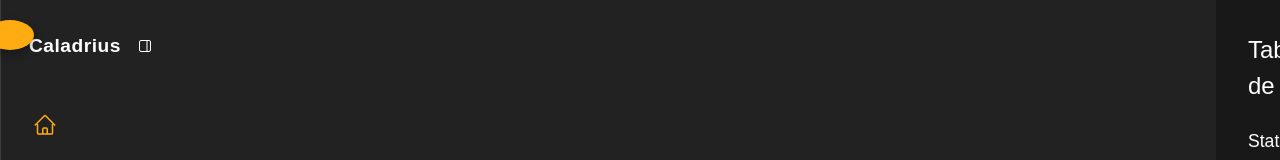
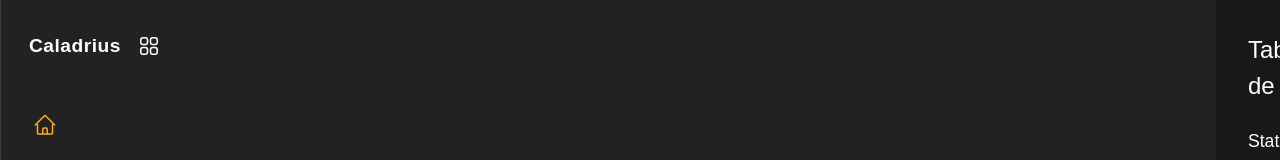
Before and after one commit to caladriusllc-code/caladrius-billeterie, a Nuxt app in the folder billeteriefront/: page /dashboard/profile in a window 1280 px wide. Shown: the top 160 px of the page. Built offline with nearby package versions, Linux system fonts and the light colour scheme; a web font is replaced by a local one.

Commit message:
work on dashboard icone

```diff
--- a/billeteriefront/app/components/navbar/sidebar.vue
+++ b/billeteriefront/app/components/navbar/sidebar.vue
@@ -1,21 +1,12 @@
 <template>
   <aside class="sidebar" :class="{ 'is-reduced': isReduced }">
-    <button
-      class="toggle-btn hidden-mobile"
-      @click="toggleReduce"
-      :aria-label="isReduced ? 'Agrandir la barre' : 'Réduire la barre'"
-    >
-      <svg xmlns="http://www.w3.org/2000/svg" fill="none" viewBox="0 0 24 24" stroke-width="2" stroke="currentColor" class="toggle-icon" :class="{ 'rotate-icon': isReduced }">
-        <path stroke-linecap="round" stroke-linejoin="round" d="m8.25 4.5 7.5 7.5-7.5 7.5" />
-      </svg>
-    </button>
 
     <div class="logo hidden-mobile">
       <span class="logo-text" v-if="!isReduced">Caladrius</span>
-    <svg xmlns="http://www.w3.org/2000/svg" fill="none" viewBox="0 0 24 24" stroke-width="1.5" stroke="currentColor" class="toggle-icon">
-        <path stroke-linecap="round" stroke-linejoin="round" d="M3.75 6A2.25 2.25 0 0 1 6 3.75h12A2.25 2.25 0 0 1 20.25 6v12a2.25 2.25 0 0 1-2.25 2.25H6A2.25 2.25 0 0 1 3.75 18V6Z" />
-        <path stroke-linecap="round" stroke-linejoin="round" d="M9 3.75v16.5" />
+      <svg xmlns="http://www.w3.org/2000/svg" fill="none" viewBox="0 0 24 24" stroke-width="1.5" stroke="currentColor" class="size-6" @click="toggleReduce">
+        <path stroke-linecap="round" stroke-linejoin="round" d="M3.75 6A2.25 2.25 0 0 1 6 3.75h2.25A2.25 2.25 0 0 1 10.5 6v2.25a2.25 2.25 0 0 1-2.25 2.25H6a2.25 2.25 0 0 1-2.25-2.25V6ZM3.75 15.75A2.25 2.25 0 0 1 6 13.5h2.25a2.25 2.25 0 0 1 2.25 2.25V18a2.25 2.25 0 0 1-2.25 2.25H6A2.25 2.25 0 0 1 3.75 18v-2.25ZM13.5 6a2.25 2.25 0 0 1 2.25-2.25H18A2.25 2.25 0 0 1 20.25 6v2.25A2.25 2.25 0 0 1 18 10.5h-2.25a2.25 2.25 0 0 1-2.25-2.25V6ZM13.5 15.75a2.25 2.25 0 0 1 2.25-2.25H18a2.25 2.25 0 0 1 2.25 2.25V18A2.25 2.25 0 0 1 18 20.25h-2.25A2.25 2.25 0 0 1 13.5 18v-2.25Z" />
       </svg>
+
     </div>
 
     <nav class="nav-menu">
@@ -218,8 +209,8 @@ export default {
   }
 
   .logo-icon {
-    width: 40px;
-    height: 40px;
+    width: 50px;
+    height: 50px;
     background-color: var(--primary-color);
     color: var(--background-color);
     border-radius: 50%;
--- a/billeteriefront/app/components/sections/statCardSection.vue
+++ b/billeteriefront/app/components/sections/statCardSection.vue
@@ -49,6 +49,7 @@ export default {
   flex-direction: column;
   gap: 1rem; /* Espace entre le titre et la zone de scroll */
   min-width: 0; /* Protège le layout parent contre le débordement */
+  width: 100%;
 }
 
 .section-header h3 {
--- a/billeteriefront/app/pages/dashboard/profile.vue
+++ b/billeteriefront/app/pages/dashboard/profile.vue
@@ -36,7 +36,7 @@
 <script setup lang="ts">
 import navHead from '../../components/header/navHead.vue';
 import sidebar from '../../components/navbar/sidebar.vue';
-import statCardSection from '~/components/sections/statCardSection.vue';
+import statCardSection from '../../components/sections/statCardSection.vue';
 </script>
 
 <style scoped>
@@ -61,6 +61,7 @@ import statCardSection from '~/components/sections/statCardSection.vue';
   overflow-y: auto; /* Autorise UNIQUEMENT le scroll vertical ici */
   overflow-x: hidden; /* Sécurité : empêche le scroll horizontal indésirable au niveau global */
   padding-bottom: calc(80px + env(safe-area-inset-bottom));
+  width: 100%;
 }
 
 /* Dashboard Grid */
@@ -69,6 +70,7 @@ import statCardSection from '~/components/sections/statCardSection.vue';
   grid-template-columns: 1fr;
   gap: 1.5rem;
   min-width: 0; /* 👈 FIX CRUCIAL : Empêche la grille de déborder de l'écran */
+  width: 100%;
 }
 
 .left-column, .right-column {
@@ -103,6 +105,10 @@ import statCardSection from '~/components/sections/statCardSection.vue';
   justify-content: center;
 }
 
+.events-section{
+  width: 100%;
+}
+
 /* =========================================
  2. STYLES DESKTOP (>= 1024px)
  ========================================= */
@@ -118,7 +124,7 @@ import statCardSection from '~/components/sections/statCardSection.vue';
 
   /* Grille Principale Desktop (2 colonnes) */
   .dashboard-grid {
-    grid-template-columns: 2.5fr 1fr;
+    grid-template-columns: 1fr;
     gap: 2rem;
   }
 }
```
Lines whose indentation alone changed are shown as unchanged.
